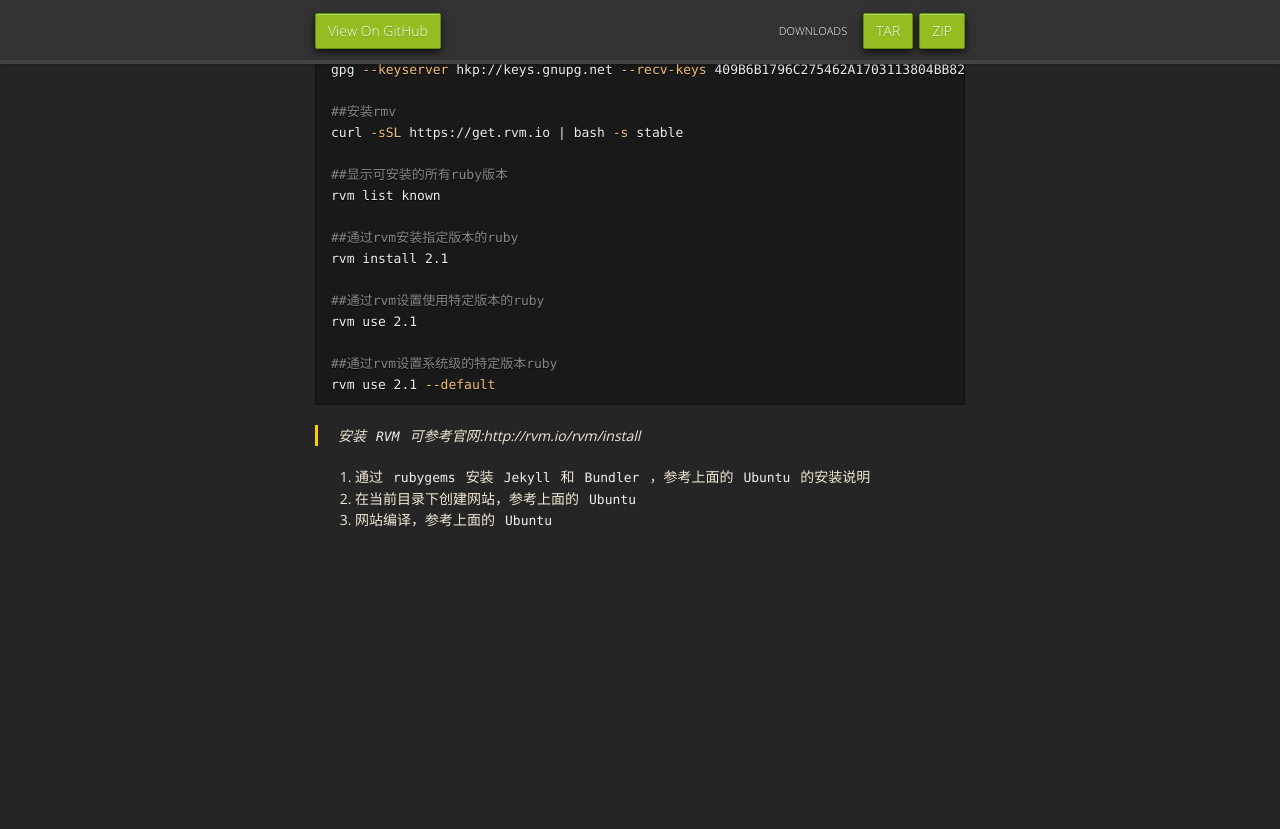
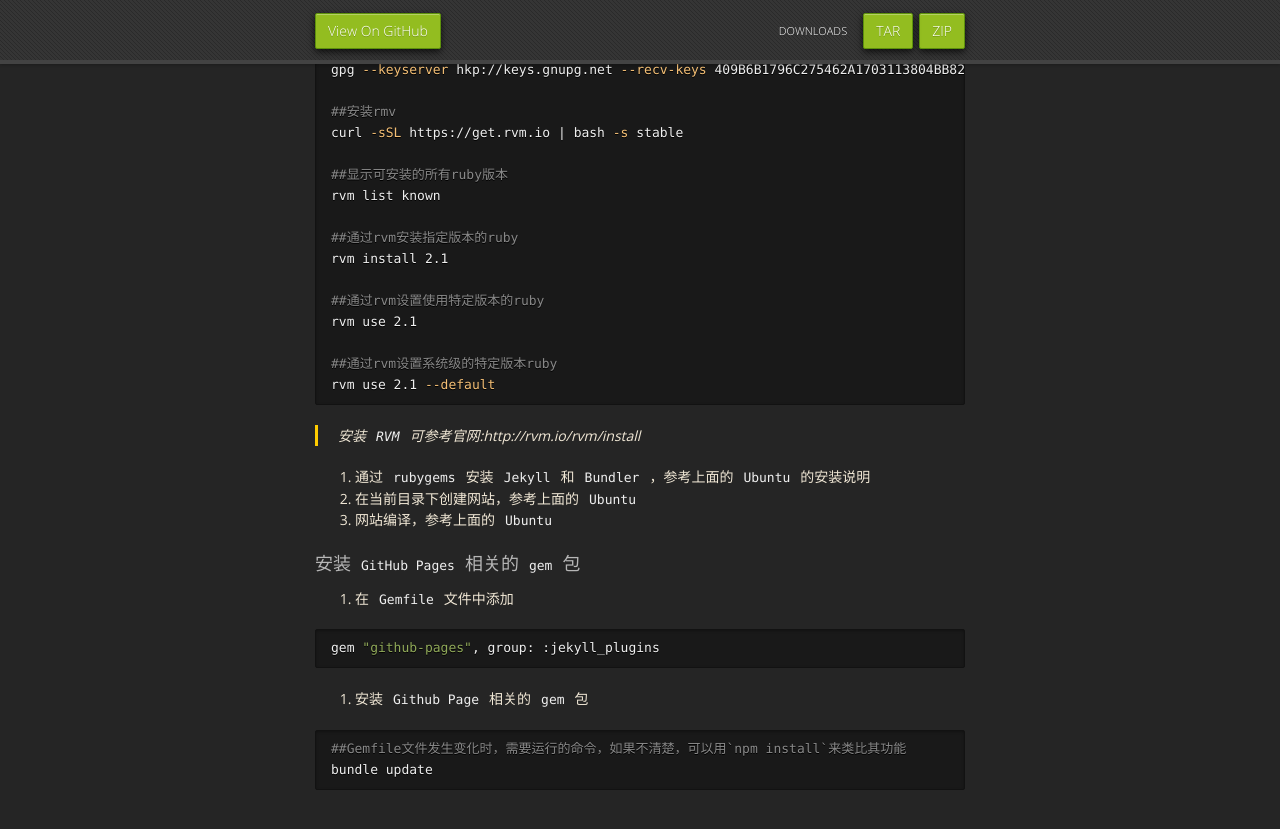
Before and after one commit to jasonLiu001/jasonLiu001.github.io, a Jekyll site: the page built from _posts/2017-11-08-jekyll-dev-environment.md, in a window 1280 px wide and 900 px high, scrolled down 1186 px. Shown: the top 829 px of the window. Built offline with Jekyll 4.4.1, drawn with Linux system fonts in a browser that asks for light colours; our own code applies the rules of GitHub Pages for plain Markdown files; before the commit the page ends 1827 px from its top, so only the background shows below that.

Commit message:
Update 2017-11-08-jekyll-dev-environment.md

````diff
--- a/_posts/2017-11-08-jekyll-dev-environment.md
+++ b/_posts/2017-11-08-jekyll-dev-environment.md
@@ -69,3 +69,17 @@ rvm use 2.1 --default
 3. 通过`rubygems`安装`Jekyll`和`Bundler`，参考上面的`Ubuntu`的安装说明
 4. 在当前目录下创建网站，参考上面的`Ubuntu`
 5. 网站编译，参考上面的`Ubuntu`
+
+### 安装`GitHub Pages`相关的`gem`包
+1. 在`Gemfile`文件中添加
+
+```shell
+gem "github-pages", group: :jekyll_plugins
+```
+
+2. 安装`Github Page`相关的`gem`包
+
+```shell
+##Gemfile文件发生变化时，需要运行的命令，如果不清楚，可以用`npm install`来类比其功能
+bundle update
+```
````
